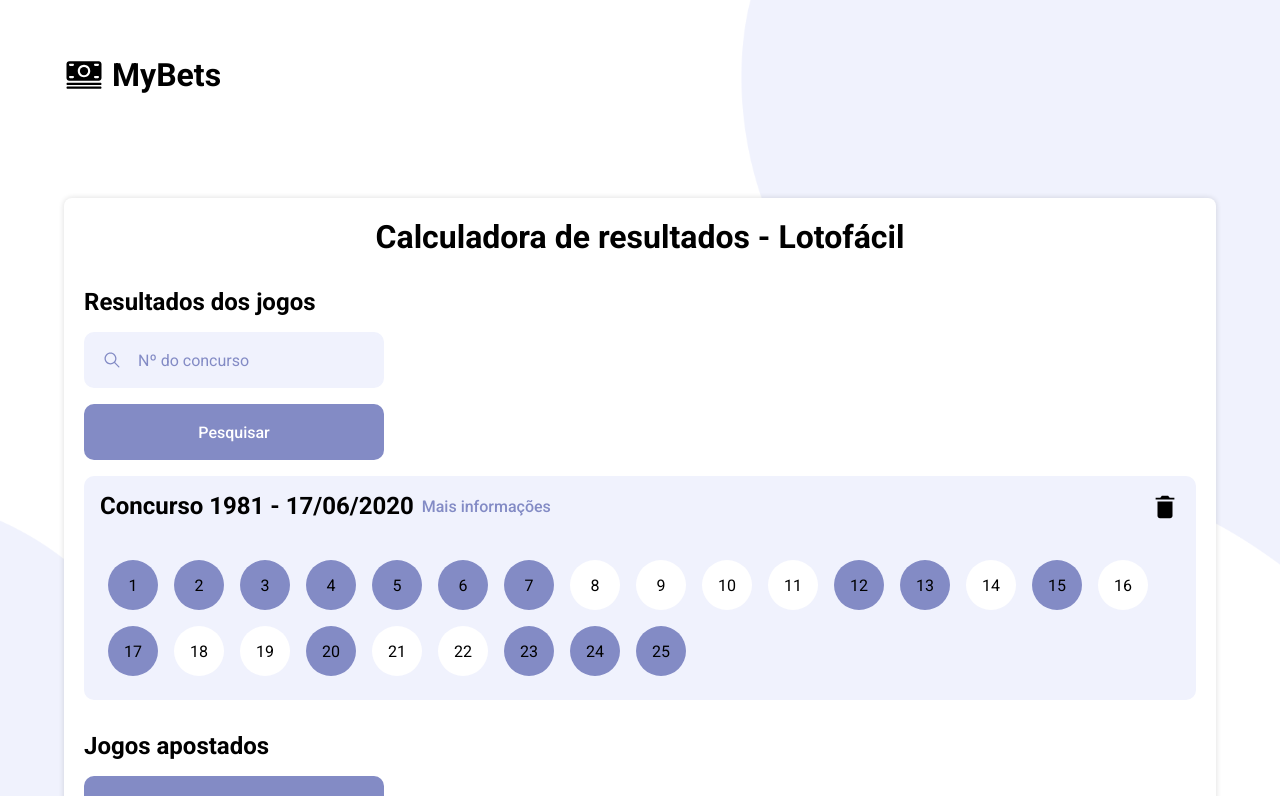
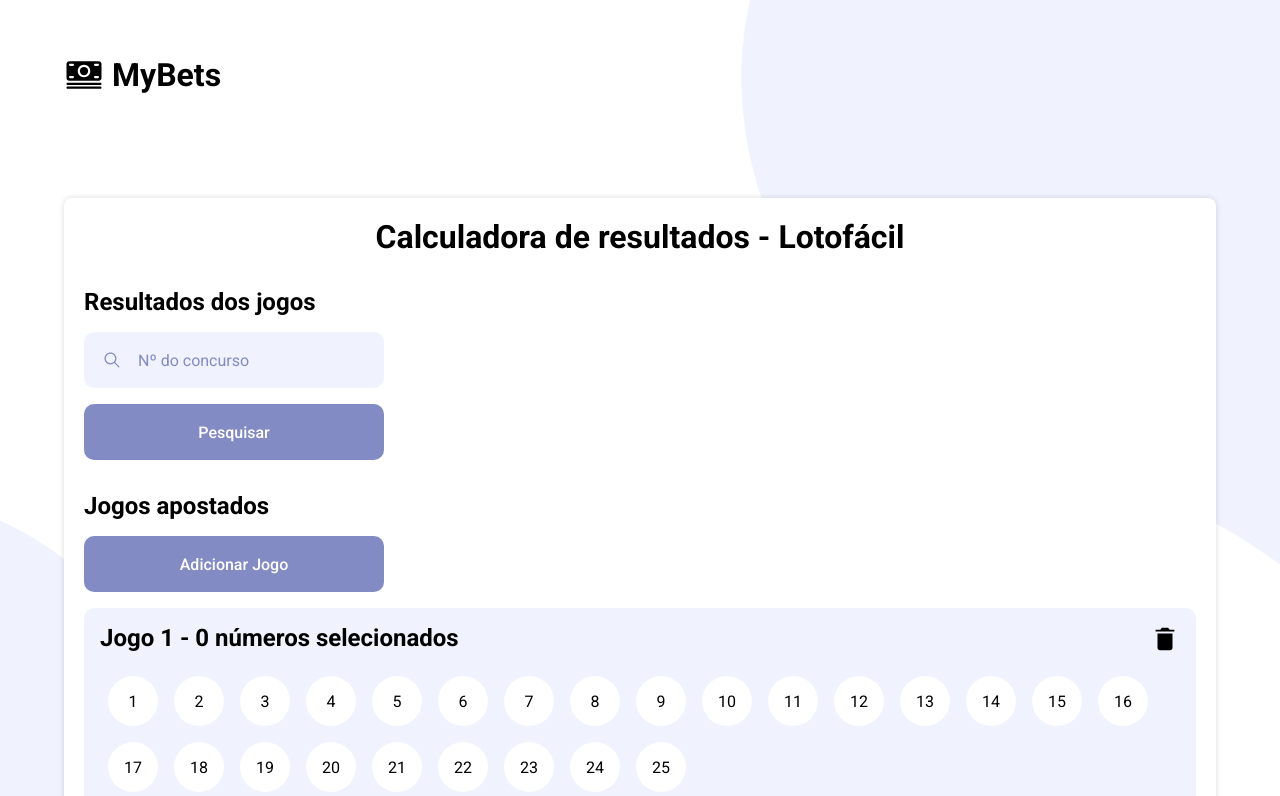
Before and after one commit to ChrisHenriqueOliveira/my-bets, a React (Create React App) app: page / in a window 1280 px wide. Shown: the top 796 px of the page. Built offline with nearby package versions, Linux system fonts and the light colour scheme.

Commit message:
add: calculation of accuracy function

```diff
--- a/src/pages/Home/index.tsx
+++ b/src/pages/Home/index.tsx
@@ -44,32 +44,32 @@ interface BetResults {
 const Home: React.FC = () => {
   const [myBets, setMyBets] = useState([[]]);
   const [resultGames, setResultGames] = useState<GameResults[]>([
-    {
-      gamenumber: '1981',
-      results: [
-        '01',
-        '02',
-        '03',
-        '04',
-        '05',
-        '06',
-        '07',
-        '12',
-        '13',
-        '15',
-        '17',
-        '20',
-        '23',
-        '24',
-        '25',
-      ],
-      date: '17/06/2020',
-      quinzeacertos: `5 ganhadores - R$430519.74`,
-      quatorzeacertos: `5 ganhadores - R$430519.74`,
-      trezeacertos: `5 ganhadores - R$430519.74`,
-      dozeacertos: `5 ganhadores - R$430519.74`,
-      onzeacertos: `5 ganhadores - R$430519.74`,
-    },
+    // {
+    //   gamenumber: '1981',
+    //   results: [
+    //     '01',
+    //     '02',
+    //     '03',
+    //     '04',
+    //     '05',
+    //     '06',
+    //     '07',
+    //     '12',
+    //     '13',
+    //     '15',
+    //     '17',
+    //     '20',
+    //     '23',
+    //     '24',
+    //     '25',
+    //   ],
+    //   date: '17/06/2020',
+    //   quinzeacertos: `5 ganhadores - R$430519.74`,
+    //   quatorzeacertos: `5 ganhadores - R$430519.74`,
+    //   trezeacertos: `5 ganhadores - R$430519.74`,
+    //   dozeacertos: `5 ganhadores - R$430519.74`,
+    //   onzeacertos: `5 ganhadores - R$430519.74`,
+    // },
   ]);
   const [betResults, setBetResults] = useState<BetResults[]>([
     // {
```
